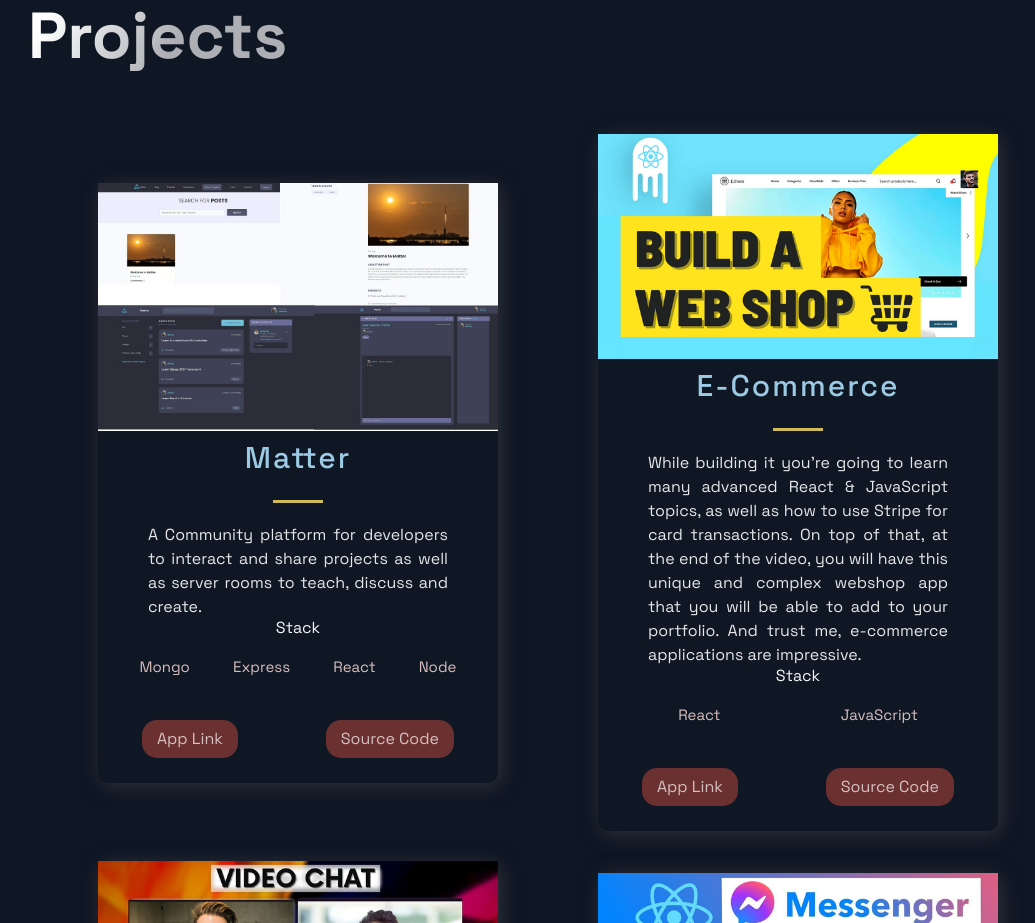
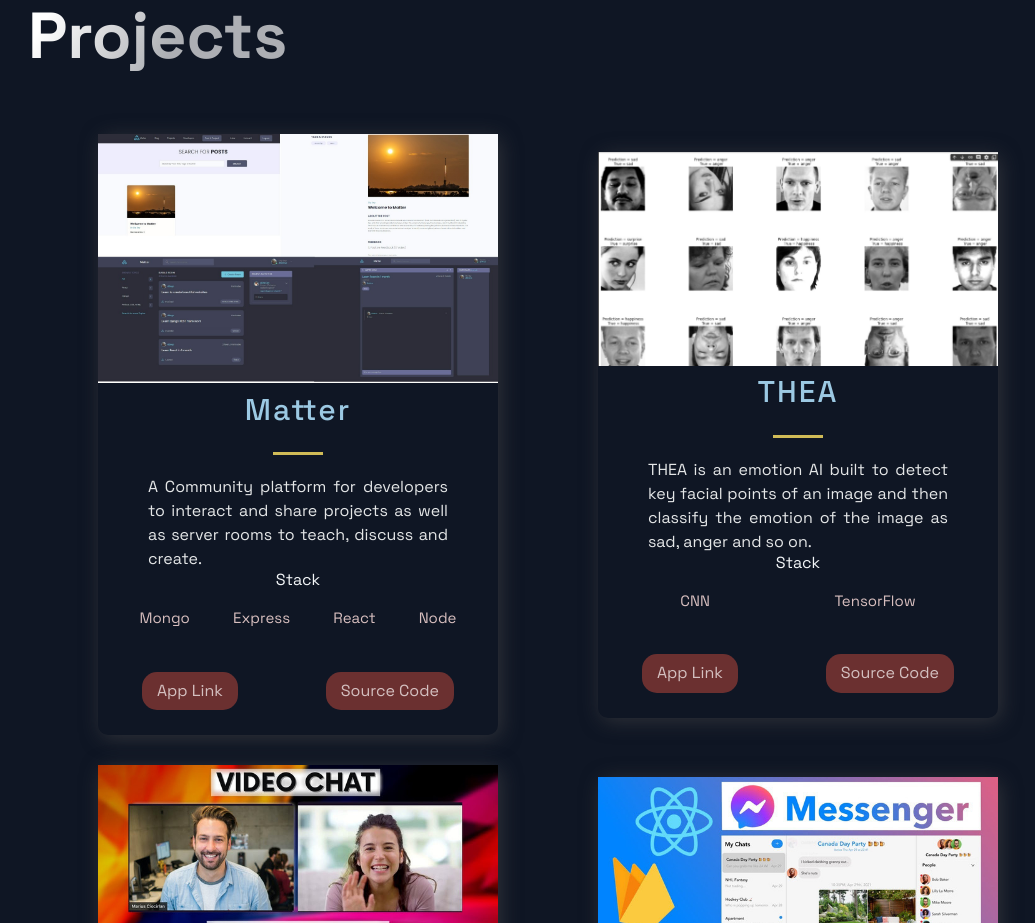
Before and after one commit to dipdey1/dip-dey, a Next.js app in the folder portfolio_website-STARTER/: page / in a window 1280 px wide. Shown: the part 700-1623 px from the top of the page, without its empty margins (92-1127 px from the left). Built offline with nearby package versions, Linux system fonts and the light colour scheme.

Commit message:
Update constants.js

```diff
--- a/portfolio_website-STARTER/src/constants/constants.js
+++ b/portfolio_website-STARTER/src/constants/constants.js
@@ -9,12 +9,12 @@ export const projects = [
     id: 0,
   },
   {
-    title: 'E-Commerce',
-    description:"While building it you're going to learn many advanced React & JavaScript topics, as well as how to use Stripe for card transactions. On top of that, at the end of the video, you will have this unique and complex webshop app that you will be able to add to your portfolio. And trust me, e-commerce applications are impressive.",
-    image: '/images/2.png',
-    tags: ['React', 'JavaScript'],
-    source: 'https://google.com',
-    visit: 'https://google.com',
+    title: 'THEA',
+    description:"THEA is an emotion AI built to detect key facial points of an image and then classify the emotion of the image as sad, anger and so on.",
+    image: '/images/THEA.jpg',
+    tags: ['CNN', 'TensorFlow'],
+    source: 'https://colab.research.google.com/drive/1INySg1a6bfq7659huW8roDVegWu5XzxK?authuser=1#scrollTo=hgj8zU6oPJol',
+    visit: 'https://colab.research.google.com/drive/1INySg1a6bfq7659huW8roDVegWu5XzxK?authuser=1#scrollTo=hgj8zU6oPJol',
     id: 1,
   },
   {
```
